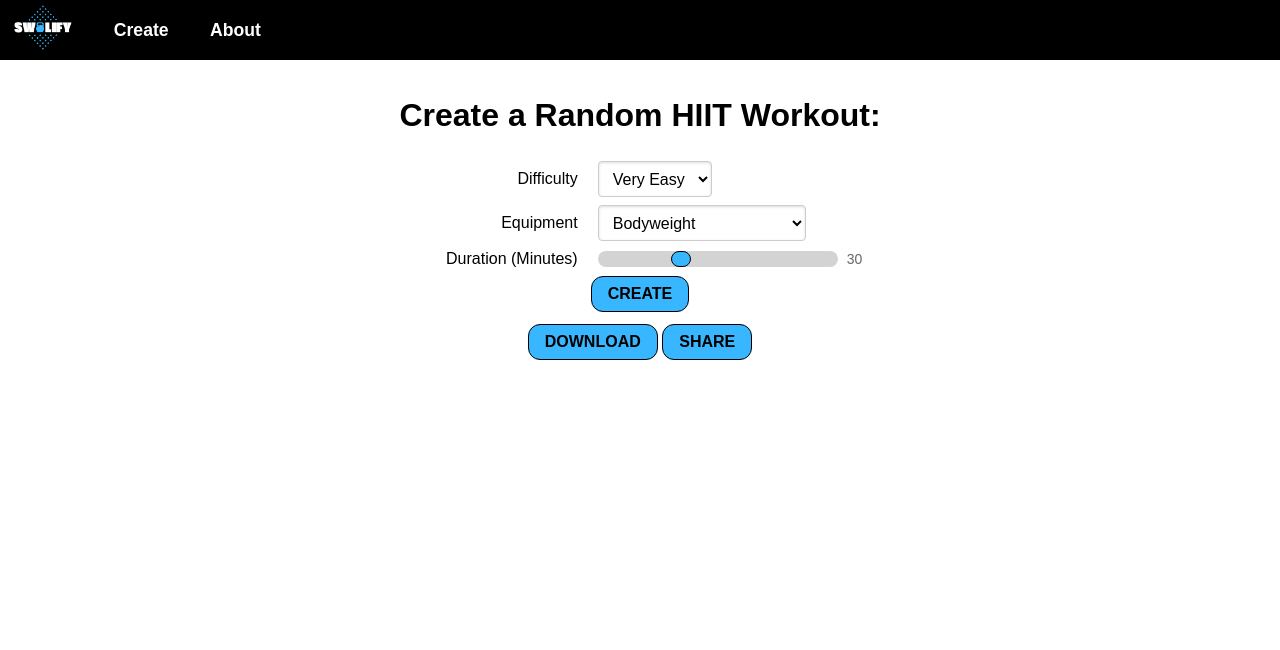
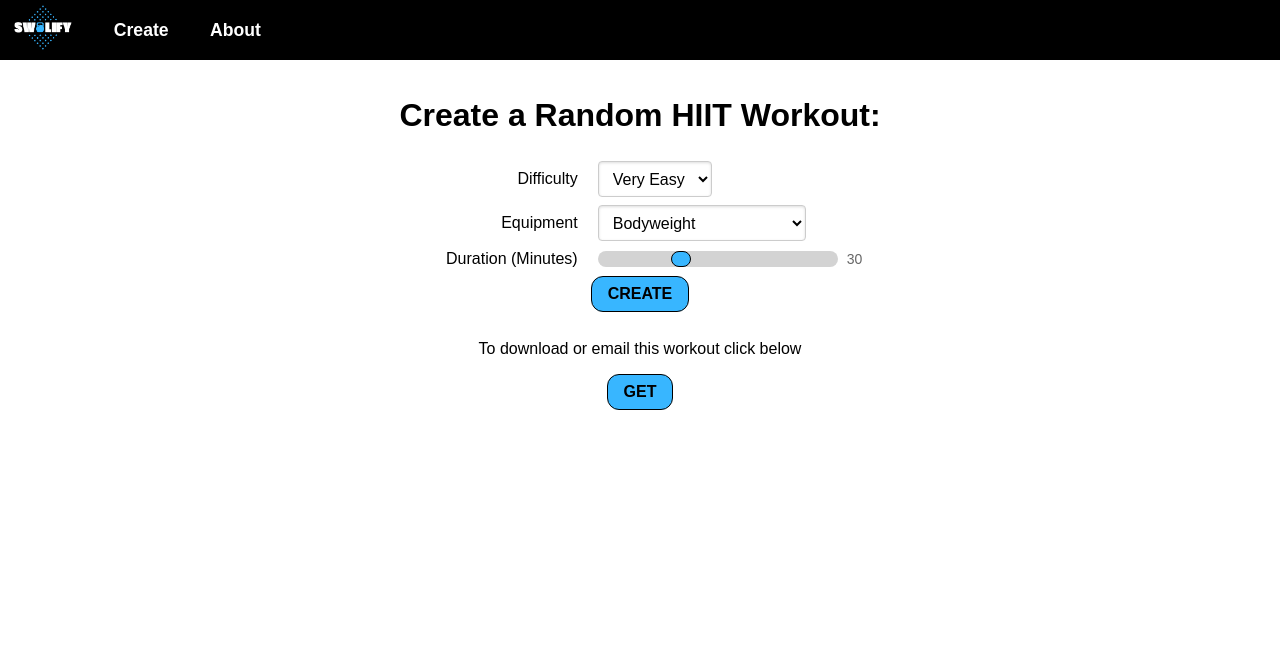
Before and after one commit to b-gar/flask-workout, a Flask app: template app/templates/create.html in a window 1280 px wide. Shown: the top 650 px of the page. Run offline with Flask 2, Linux system fonts and the light colour scheme; the template is opened without the code that fills it, so the values that code supplies are empty; some libraries are stand-ins or nearby versions.

Commit message:
added email capability and new route to handle it. Also styling

```diff
--- a/app/main.py
+++ b/app/main.py
@@ -1,13 +1,19 @@
-from flask import Flask, render_template, request
+from flask import Flask, render_template, request, redirect
+from flask_mail import Message
 import pandas as pd
-from utils import aws_authenticate, dynamo_to_df, num_exercises, filter_exercises, create_table
+from utils import aws_authenticate, gmail_authenticate, dynamo_to_df, num_exercises, filter_exercises, create_table
 from pathlib import Path
 
 app = Flask(__name__)
 
+# Authenticate to Gmail
+mail = gmail_authenticate(app)
+
+# Get Path to Save Table to
 file_path = Path.cwd().joinpath("static")
 file_name = "exercises.csv"
 
+# Authenticate to AWS Table and Convert it to DF
 table = aws_authenticate("workout-exercises")
 df = dynamo_to_df(table)
 
@@ -26,5 +32,20 @@
     else:
         return render_template("create.html", df=pd.DataFrame())
 
+@app.route("/share", methods=["GET", "POST"])
+def share():
+    if request.method == "POST":
+        msg = Message(
+            "Your Workout",
+            recipients=[request.form.get("email")]
+        )
+        msg.body = "Thank you for using my site, your workout is attached!"
+        with app.open_resource(file_path / file_name) as fp:
+            msg.attach("workout.csv", "text/csv", fp.read())
+        mail.send(msg)
+        return redirect("/create")
+    else:
+        return render_template("share.html")
+
 if __name__ == "__main__":
     app.run(debug=True)
--- a/app/static/styles/style.css
+++ b/app/static/styles/style.css
@@ -36,11 +36,21 @@
   text-decoration: underline;
 }
 
-/* HOME PAGE */
+/* CORE */
 body {
   overflow: hidden;
 }
 
+/* Buttons */
+.core-btn {
+  color: black;
+  font-weight: bold;
+  background-color: #38b6ff;
+  border: 0.1em solid black;
+  border-radius: 0.75em;
+}
+
+/* HOME PAGE */
 .home-background {
   height: 95vh;
   background: url(/static/images/swolify.png);
@@ -59,12 +69,7 @@
 
 /* Get Started Button */
 .home-btn {
-  color: black;
-  font-weight: bold;
-  background-color: #38b6ff;
   font-size: 125%;
-  border: 0.1em solid black;
-  border-radius: 0.75em;
 }
 
 /* CREATE PAGE */
@@ -72,20 +77,15 @@
   padding: 1em;
 }
 
-.create-inner h1 {
+.create-row1 h1 {
   text-align: center;
 }
 
 /* Center Inputs */
-.pure-form-aligned {
+.pure-form {
   display: flex;
   align-items: center;
   justify-content: center;
-}
-
-/* Center Buttons */
-.form-btn {
-  text-align: center;
 }
 
 /* Select Inputs */
@@ -137,13 +137,8 @@
   background-image: linear-gradient(transparent,rgba(0,0,0,.05) 40%,rgba(0,0,0,.1));
 }
 
-/* Create Button */
-.create-btn {
-  color: black;
-  font-weight: bold;
-  background-color: #38b6ff;
-  border: 0.1em solid black;
-  border-radius: 0.75em;
+.form-btn {
+  text-align: center;
 }
 
 /* Table Styling */
@@ -164,7 +159,7 @@
   color: white;
 }
 
-.dataframe thead tr{
+.dataframe thead tr {
   display: block;
 }
 
@@ -175,9 +170,18 @@
   width: 12em;
 }
 
-/* Download Button */
-.share-btn {
+.create-row2 {
   text-align: center;
+}
+
+/* SHARE PAGE */
+.share-main {
+  padding: 1em;
+  text-align: center;
+}
+
+.share-row2 {
+  margin: 1em;
 }
 
 /* FOOTER */
@@ -257,10 +261,14 @@
     display: inline-block;
   }
 
-  .create-inner h1 {
+  .create-row1 h1 {
     font-size: 1.7em;
     margin-top: 0;
     margin-bottom: 0;
   }
 
+  .core-btn {
+    font-size: 90%;
+  }
+
 }
--- a/app/templates/create.html
+++ b/app/templates/create.html
@@ -1,7 +1,7 @@
 {% extends 'base.html' %}
 {% block content %}
 <div class="pure-g create-main">
-   <div class="pure-u-1 create-inner">
+  <div class="pure-u-1 create-row1">
     <h1>Create a Random HIIT Workout:</h1>
       <form class="pure-form pure-form-aligned" method="post">
         <fieldset>
@@ -29,18 +29,18 @@
               <span id="time-val" class="pure-form-message-inline" name="time"></span>
             </div>
             <div class="form-btn">
-             <button type="submit" class="pure-button create-btn">CREATE</button>
+              <button type="submit" class="pure-button core-btn">CREATE</button>
             </div>
          </fieldset>
       </form>
+  </div>
   {% if df.shape[0] == 0 %}
   {% else %}
     {{ df.to_html(index=False, classes=["pure-table", "pure-table-striped"]) | safe}}
-        <div class="form-btn">
-          <a href="/static/exercises.csv" download><button class="pure-button create-btn">DOWNLOAD</button></a>
-          <a href="/share" ><button class="pure-button create-btn">SHARE</button></a>
+    <div class="pure-u-1 create-row2">
+      <p>To download or email this workout click below</p>
+      <a href="{{ url_for('share') }}"><button class="pure-button core-btn">GET</button></a>
     </div>
   {% endif %}
 </div>
-</div>
 {% endblock %}
--- a/app/templates/home.html
+++ b/app/templates/home.html
@@ -5,7 +5,7 @@
       <div class="home-content">
          <h1>Create a HIIT Workout in Seconds!</h1>
       </div>
-      <a class="home-btn pure-button" href="/create">GET STARTED</a>
+      <a class="pure-button core-btn home-btn" href="/create">GET STARTED</a>
    </div>
 </div>
 {% endblock %}
```
Also changed, not shown: app/templates/share.html (added, +19 -0 lines), app/utils.py (+14 -8 lines). Lines whose indentation alone changed are shown as unchanged.
